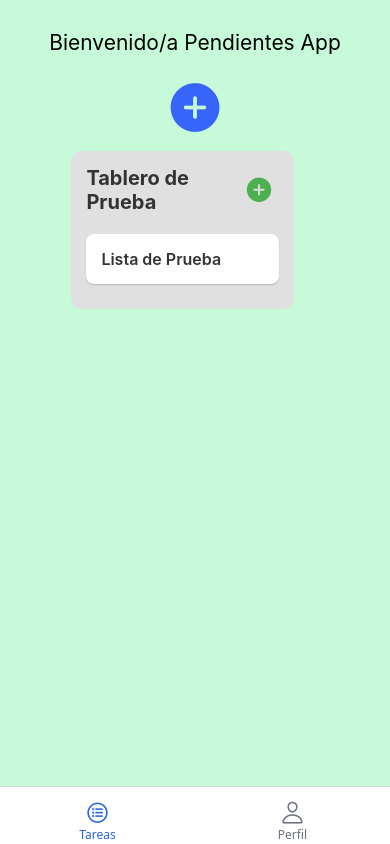
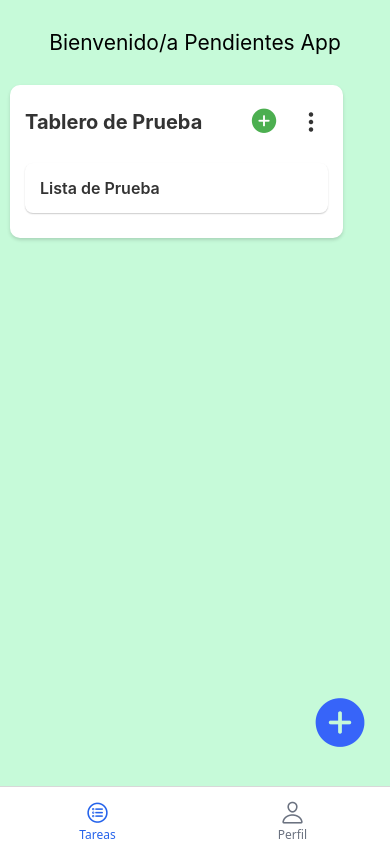
Before and after one commit to nicoHernan/gestion-notas, a React Native app: screen /Home in a window 390 px wide. Built offline with nearby package versions, Linux system fonts and the light colour scheme.

Commit message:
feat: Implement board title edit

```diff
--- a/components/BoardCard.tsx
+++ b/components/BoardCard.tsx
@@ -1,35 +1,113 @@
 import React from 'react';
-import { Text, View, StyleProp, TextStyle, StyleSheet, TouchableOpacity, ViewStyle } from 'react-native';
+import { Text, TextInput, View, StyleProp, TextStyle, StyleSheet, TouchableOpacity, ViewStyle } from 'react-native';
 import Icon from 'react-native-vector-icons/Ionicons';
 import ListCard from './ListCard';
 import { ListModel } from '../models/ListModel';
+import { BoardModel } from '../models/BoardModel';
 
 
 type BoardCardProps = {
+    boardId: string ;
     boardTitle: string;
     listModel?: ListModel[];
     onAddListPress: () => void;
     onListPress: (listId: string) => void;
     textStyle?: StyleProp<TextStyle> ;
     containerStyle?: StyleProp<ViewStyle> ;
+    isEditing: boolean;
+    newBoardTitle: string;
+    onChangeBoardTitle: (text: string) => void;
+    onEditBoardPress: (board: BoardModel) => void ;
+    onSaveBoardPress: (boardId: string) => void ;
+    onCancelPress: () => void;
 }
 
-const BoardCard: React.FC<BoardCardProps> = ({boardTitle, listModel, onAddListPress, onListPress, textStyle, containerStyle}) => {
+const BoardCard: React.FC<BoardCardProps> = ({
+  boardId,
+  boardTitle,
+  listModel,
+  onAddListPress,
+  onListPress,
+  textStyle,
+  containerStyle,
+  isEditing,
+  newBoardTitle,
+  onChangeBoardTitle,
+  onEditBoardPress,
+  onSaveBoardPress,
+  onCancelPress
+  }) => {
+
+    const currentBoard: BoardModel = {
+        id: boardId,
+        title: boardTitle,
+        lists: listModel || []
+    };
 
     return (
         <View style={styles.boardContainer}>
           <View style={styles.header}>
+
+            {isEditing ? (
+              <View style={styles.editControls}>
+                <TextInput
+                  style={styles.editInput}
+                  value={newBoardTitle}
+                  onChangeText={onChangeBoardTitle}
+                  onSubmitEditing={() => onSaveBoardPress(boardId)}
+                />
+                <TouchableOpacity
+                  style={styles.saveButton}
+                  onPress={() => onSaveBoardPress(boardId)}
+                >
+                  <Icon
+                    name="checkmark-circle-outline"
+                    size={30}
+                    color="#4CAF50"
+                  />
+                </TouchableOpacity>
+
+                <TouchableOpacity
+                  style={styles.cancelButton}
+                  onPress={onCancelPress}
+                >
+                  <Icon
+                    name="close-circle-outline"
+                    size={30}
+                    color="#FF0000"
+                  />
+                </TouchableOpacity>
+              </View>
+              ) : (
+
+              <View style={styles.headerViewMode}>
+
                 <Text style={styles.boardTitle}>{boardTitle}</Text>
+                <View style={styles.headerActions}>
+
                   <TouchableOpacity
                     onPress={onAddListPress}
-                    style={styles.addButton}>
+                    style={styles.addButton}
+                  >
                     <Icon
                       name="add-circle"
                       size={30}
                       color="#4CAF50"
                     />
                   </TouchableOpacity>
+
+                  <TouchableOpacity
+                    onPress={() => onEditBoardPress(currentBoard)}
+                    style={styles.editButton}
+                  >
+                    <Icon name="ellipsis-vertical" size={24} color="#333" />
+                  </TouchableOpacity>
                 </View>
+              </View>
+              )
+            }
+          </View>
+
             <View style={styles.listsContainer}>
               {listModel?.map((listModel) => (
                 <ListCard
@@ -37,25 +115,42 @@ const BoardCard: React.FC<BoardCardProps> = ({boardTitle, listModel, onAddListPr
                   listModel={listModel}
                   onPress={() => onListPress(listModel.id)}
                 />
-                ))}
+                ))
+              }
           </View>
         </View>
     );
   };
 
 const styles = StyleSheet.create({
+  headerViewMode: {
+    flexDirection: 'row',
+    justifyContent: 'space-between',
+    alignItems: 'center',
+    width: '100%',
+},
+  editButton: {
+        padding: 5,
+        marginLeft: 10
+    },
   boardContainer: {
-    backgroundColor: '#e0e0e0',
+    backgroundColor: '#FFFFFF',
     borderRadius: 10,
     padding: 15,
     marginVertical: 10,
     width: '90%',
+
+    shadowColor: '#000',
+    shadowOffset: { width: 0, height: 2 },
+    shadowOpacity: 0.15,
+    shadowRadius: 3.84,
+    elevation: 5,
   },
   header: {
     flexDirection: 'row',
     justifyContent: 'space-between',
     alignItems: 'center',
-    marginBottom: 10,
+    marginBottom: 10
   },
   boardTitle: {
     fontSize: 20,
@@ -63,10 +158,39 @@ const styles = StyleSheet.create({
     color: '#333',
   },
   addButton: {
-    padding: 5,
+    padding: 5
   },
   listsContainer: {
-    paddingVertical: 5,
+    paddingVertical: 5
+  },
+  editControls: {
+        flexDirection: 'row',
+        alignItems: 'center',
+        flex: 1,
+        marginRight: 5
+    },
+    editInput: {
+        flex: 1,
+        backgroundColor: '#f9f9f9',
+        borderRadius: 8,
+        padding: 8,
+        marginRight: 10,
+        fontWeight: 'bold',
+        fontSize: 18,
+        borderWidth: 1,
+        borderColor: '#ccc',
+    },
+    saveButton: {
+        padding: 5,
+        marginRight: 5
+    },
+    cancelButton: {
+        padding: 5,
+        marginLeft: 5,
+    },
+    headerActions: {
+        flexDirection: 'row',
+        alignItems: 'center'
     },
 });
 
--- a/screens/HomeScreen.tsx
+++ b/screens/HomeScreen.tsx
@@ -1,5 +1,5 @@
 import React from 'react';
-import {Text, View, StyleSheet, FlatList } from 'react-native';
+import {Text, View, StyleSheet, FlatList, TextInput } from 'react-native';
 import { NativeStackNavigationProp } from '@react-navigation/native-stack';
 import { RootStackParamList } from './NavigationTypes';
 import { useState } from 'react';
@@ -7,6 +7,7 @@ import BoardCard from '../components/BoardCard';
 import { ListModel } from '../models/ListModel';
 import AddButton from '../components/AddButton';
 import { BoardModel } from '../models/BoardModel';
+
 
 
 type HomeScreenProps = {
@@ -30,9 +31,40 @@ const initialBoards: BoardModel[] = [
 
 const HomeScreen: React.FC<HomeScreenProps> = ({navigation}) => {
 
+    const [editingBoardId, setEditingBoardId] = useState<string | null>(null) ;
+    const [newBoardTitle, setNewBoardTitle] = useState('') ;
+
     const [board, setBoard] = useState<BoardModel[]>(initialBoards) ;
+    const boardTitle = "Bienvenido/a Pendientes App";
 
-    const boardTitle = "Bienvenido/a Pendientes App";
+
+    const handleEditBoardStart = (boardToEdit: BoardModel) => {
+        setEditingBoardId(boardToEdit.id);
+        setNewBoardTitle(boardToEdit.title);
+    }
+
+    const handleCancelEditBoard = () => {
+        setEditingBoardId(null);
+    };
+
+
+    const handleSaveBoardTitle = (boardId: string) => {
+        if (newBoardTitle == '') {
+            alert('El título no puede estar vacío.');
+            return;
+        }
+
+        const updatedBoards = board.map(boardModel => {
+            if (boardModel.id == boardId) {
+                return { ...boardModel, title: newBoardTitle };
+            }
+            return boardModel;
+        });
+
+        setBoard(updatedBoards);
+        setEditingBoardId(null);
+    };
+
 
 
     const handleAddBoard = () => {
@@ -83,10 +115,17 @@ const HomeScreen: React.FC<HomeScreenProps> = ({navigation}) => {
     const renderBoardItem = ({ item }: { item: BoardModel }) => (
         <BoardCard
             key={item.id}
+            boardId= {item.id}
             boardTitle= {item.title}
             listModel={item.lists}
+            isEditing={editingBoardId == item.id}
+            newBoardTitle={newBoardTitle}
+            onChangeBoardTitle={setNewBoardTitle}
             onAddListPress={() => handleAddList(item.id)}
             onListPress = {handleListPress}
+            onEditBoardPress={() => handleEditBoardStart(item)}
+            onSaveBoardPress = {handleSaveBoardTitle}
+            onCancelPress={handleCancelEditBoard}
         />
     );
 
@@ -96,17 +135,19 @@ const HomeScreen: React.FC<HomeScreenProps> = ({navigation}) => {
             <Text style = {styles.welcomeText}>
                 {boardTitle}
             </Text>
-            <AddButton
-                onPress = {handleAddBoard}
-            />
 
             <FlatList
+                style={styles.boardList}
+                contentContainerStyle={styles.boardListContent}
                 data = {board}
                 keyExtractor={(item) => item.id}
                 renderItem={renderBoardItem}
             />
-
-
+            <View style={styles.addButtonContainer}>
+                <AddButton
+                    onPress = {handleAddBoard}
+                />
+            </View>
         </View>
     );
 };
@@ -122,6 +163,20 @@ const styles = StyleSheet.create({
         fontSize: 21,
         marginTop: 30,
         marginBottom: 20
+    },
+    boardList: {
+        width: '100%',
+        flex: 1,
+        paddingHorizontal: 10,
+    },
+    boardListContent: {
+        paddingBottom: 80,
+    },
+    addButtonContainer: {
+        position: 'absolute',
+        bottom: 30,
+        right: 20,
+        zIndex: 10,
     }
 });
 
```
Lines whose indentation alone changed are shown as unchanged.
